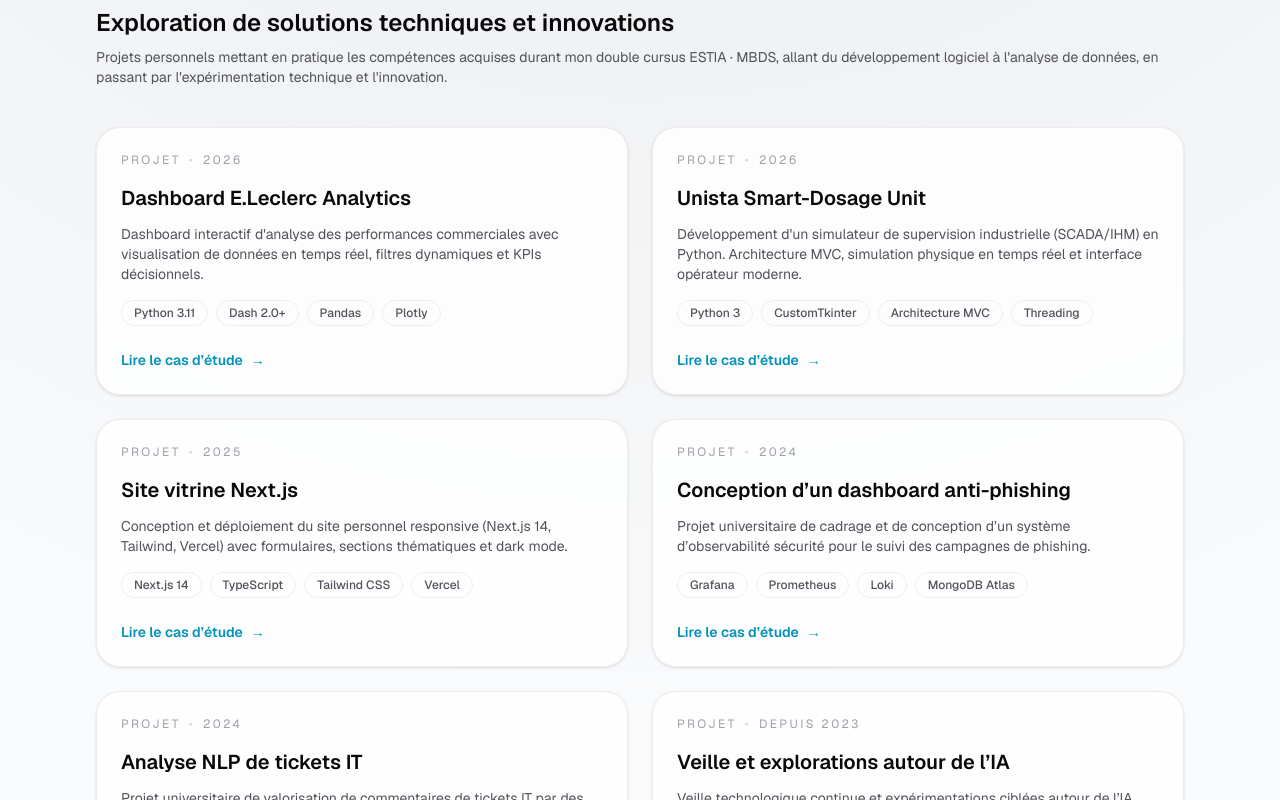
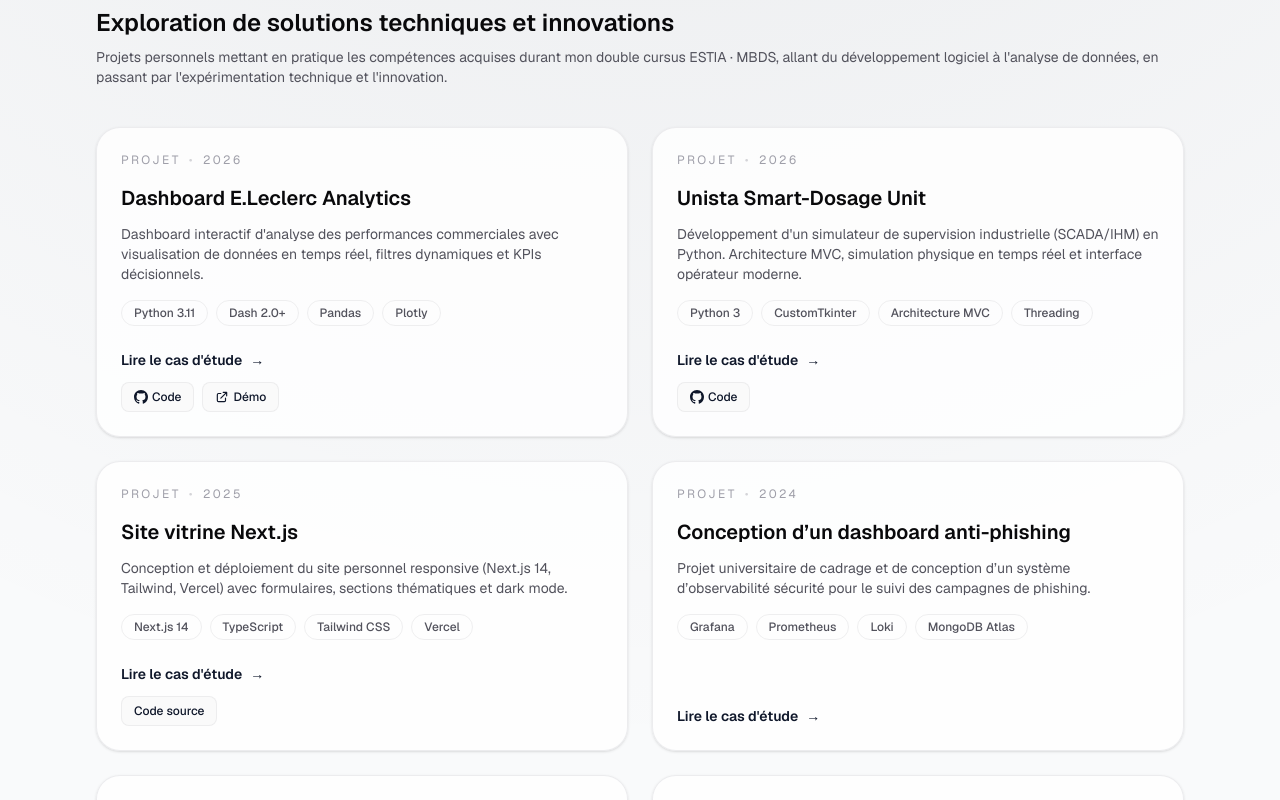
Before and after one commit to RoiBrioche/site-web-vitrine, a Next.js app: page / in a window 1280 px wide. Shown: the part 740-1540 px from the top of the page. Built offline with nearby package versions, Linux system fonts and the light colour scheme.

Commit message:
feat: Améliorer cartes projets avec boutons d'accès direct
- Ajout des boutons Code/Démo dans les cartes de projets
- Fix du hover du lien 'Lire le cas d'étude' (bleu cyan)
- Conversion en Client Component pour interactivité
- Amélioration UX avec accès rapide aux ressources

```diff
--- a/src/components/cards/project-card.tsx
+++ b/src/components/cards/project-card.tsx
@@ -1,3 +1,5 @@
+'use client';
+
 import Link from "next/link";
 import type { ProjectContent } from "@/data/projects";
 
@@ -7,19 +9,21 @@
 
 export function ProjectCard({ project }: ProjectCardProps) {
   return (
-    <Link
-      href={`/projects/${project.slug}`}
-      className="group flex flex-col justify-between rounded-3xl border border-zinc-200/70 bg-white/80 p-6 shadow-sm ring-1 ring-transparent transition hover:-translate-y-1 hover:border-zinc-300 hover:shadow-lg hover:ring-cyan-500/30 dark:border-zinc-800/70 dark:bg-zinc-900/60 dark:hover:border-zinc-700"
-    >
+    <div className="group flex flex-col justify-between rounded-3xl border border-zinc-200/70 bg-white/80 p-6 shadow-sm ring-1 ring-transparent transition hover:-translate-y-1 hover:border-zinc-300 hover:shadow-lg hover:ring-cyan-500/30 dark:border-zinc-800/70 dark:bg-zinc-900/60 dark:hover:border-zinc-700">
       <div>
         <div className="flex items-center gap-2 text-xs uppercase tracking-[0.2em] text-zinc-400">
           <span>Projet</span>
           <span className="text-zinc-300">•</span>
           <span>{project.date}</span>
         </div>
-        <h3 className="mt-4 text-xl font-semibold text-zinc-950 transition group-hover:text-cyan-600 dark:text-white dark:group-hover:text-cyan-300">
-          {project.title}
-        </h3>
+        <Link
+          href={`/projects/${project.slug}`}
+          className="block"
+        >
+          <h3 className="mt-4 text-xl font-semibold text-zinc-950 transition group-hover:text-cyan-600 dark:text-white dark:group-hover:text-cyan-300">
+            {project.title}
+          </h3>
+        </Link>
         <p className="mt-3 text-sm text-zinc-600 dark:text-zinc-300">
           {project.description}
         </p>
@@ -34,12 +38,58 @@
           ))}
         </div>
       </div>
-      <div className="mt-6 flex items-center text-sm font-semibold text-cyan-600 transition group-hover:gap-3 dark:text-cyan-300">
-        Lire le cas d’étude
-        <span aria-hidden="true" className="ml-2 transition group-hover:translate-x-1">
-          →
-        </span>
+
+      <div className="mt-6 space-y-3">
+        {/* Lien vers la page détaillée */}
+        <Link
+          href={`/projects/${project.slug}`}
+          className="study-link flex items-center text-sm font-semibold text-zinc-950 transition-colors duration-200 dark:text-white"
+          onMouseEnter={(e) => {
+            e.currentTarget.style.color = 'rgb(6 182 212)'; /* cyan-600 */
+          }}
+          onMouseLeave={(e) => {
+            e.currentTarget.style.color = '';
+          }}
+        >
+          Lire le cas d'étude
+          <span aria-hidden="true" className="ml-2 transition-transform duration-200 group-hover:translate-x-1">
+            →
+          </span>
+        </Link>
+
+        {/* Boutons d'accès direct */}
+        {project.links && project.links.length > 0 && (
+          <div className="flex flex-wrap gap-2">
+            {project.links.map((link) => (
+              <Link
+                key={link.href}
+                href={link.href}
+                target="_blank"
+                rel="noopener noreferrer"
+                className="inline-flex items-center gap-1 rounded-lg border border-zinc-200/60 bg-zinc-50 px-3 py-1.5 text-xs font-medium text-zinc-700 transition hover:border-cyan-300 hover:bg-cyan-50 hover:text-cyan-700 dark:border-zinc-700 dark:bg-zinc-800 dark:text-zinc-300 dark:hover:border-cyan-600 dark:hover:bg-cyan-950 dark:hover:text-cyan-300"
+              >
+                {link.label.includes('GitHub') ? (
+                  <>
+                    <svg className="h-3.5 w-3.5" fill="currentColor" viewBox="0 0 24 24">
+                      <path d="M12 0c-6.626 0-12 5.373-12 12 0 5.302 3.438 9.8 8.207 11.387.599.111.793-.261.793-.577v-2.234c-3.338.726-4.033-1.416-4.033-1.416-.546-1.387-1.333-1.756-1.333-1.756-1.089-.745.083-.729.083-.729 1.205.084 1.839 1.237 1.839 1.237 1.07 1.834 2.807 1.304 3.492.997.107-.775.418-1.305.762-1.604-2.665-.305-5.467-1.334-5.467-5.931 0-1.311.469-2.381 1.236-3.221-.124-.303-.535-1.524.117-3.176 0 0 1.008-.322 3.301 1.23.957-.266 1.983-.399 3.003-.404 1.02.005 2.047.138 3.006.404 2.291-1.552 3.297-1.23 3.297-1.23.653 1.653.242 2.874.118 3.176.77.84 1.235 1.911 1.235 3.221 0 4.609-2.807 5.624-5.479 5.921.43.372.823 1.102.823 2.222v3.293c0 .319.192.694.801.576 4.765-1.589 8.199-6.086 8.199-11.386 0-6.627-5.373-12-12-12z"/>
+                    </svg>
+                    Code
+                  </>
+                ) : link.label.includes('Démo') || link.label.includes('Render') ? (
+                  <>
+                    <svg className="h-3.5 w-3.5" fill="none" stroke="currentColor" viewBox="0 0 24 24">
+                      <path strokeLinecap="round" strokeLinejoin="round" strokeWidth={2} d="M10 6H6a2 2 0 00-2 2v10a2 2 0 002 2h10a2 2 0 002-2v-4M14 4h6m0 0v6m0-6L10 14" />
+                    </svg>
+                    Démo
+                  </>
+                ) : (
+                  link.label
+                )}
+              </Link>
+            ))}
+          </div>
+        )}
       </div>
-    </Link>
+    </div>
   );
 }
```
